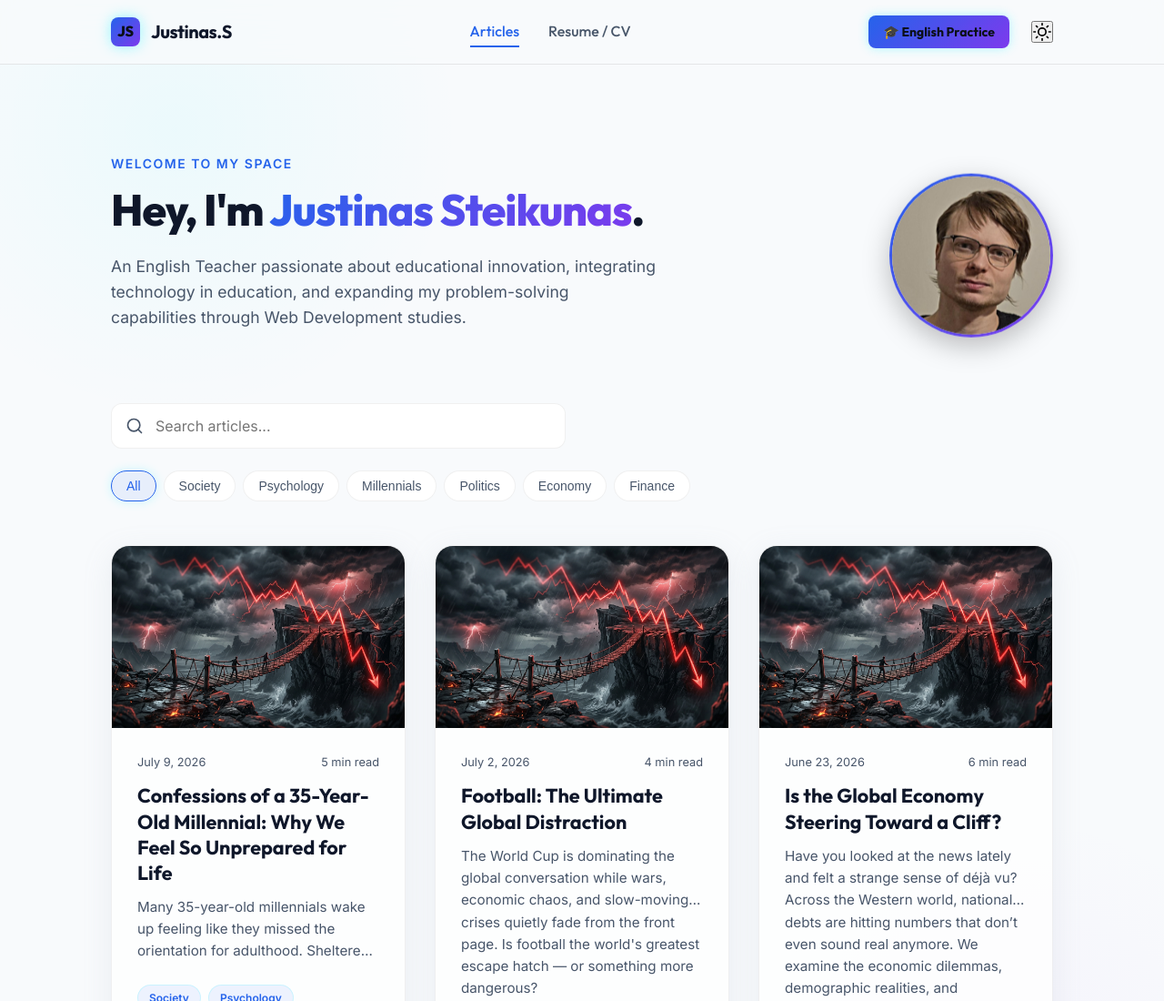
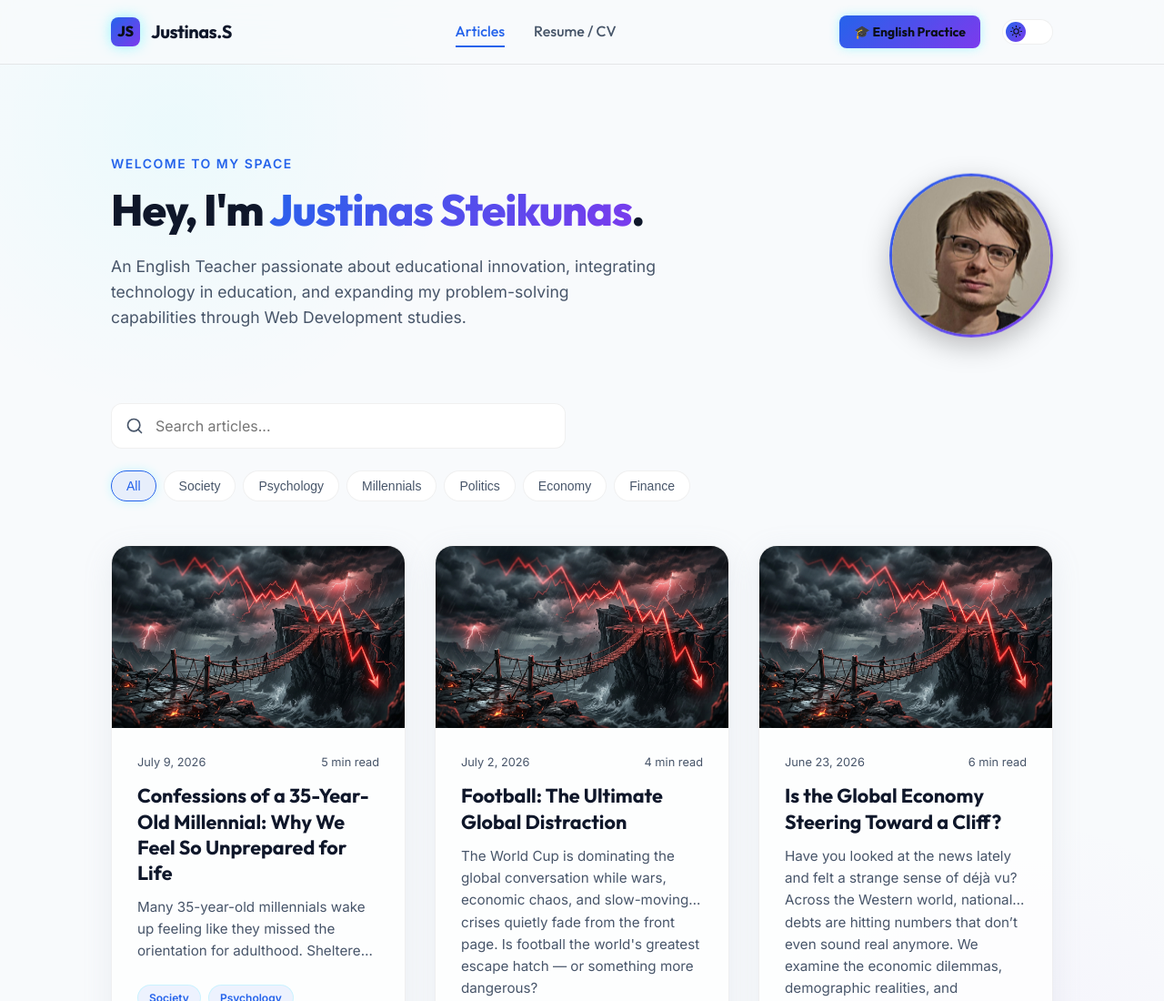
Before and after one commit to reganas/personal_blog, a website with bundled scripts: page index.html in a window 1280 px wide. Shown: the top 1100 px of the page at 91% size. Built offline with nearby package versions, Linux system fonts and the light colour scheme.

Commit message:
fix: restore CSS corruption, revert bottom back btn, improve theme toggle to pill switch

```diff
--- a/css/partials/_style-components.css
+++ b/css/partials/_style-components.css
@@ -145,12 +145,7 @@
 }
 
 /* Detail view styling */
-.back-btn--bottom {
-  margin-top: 3rem;
-}
-
-
-  max-width: 800px;
+.post-detail-section {
   margin: 0 auto;
   padding: 4rem 1.5rem;
   animation: slideUp 0.8s cubic-bezier(0.16, 1, 0.3, 1);
--- a/css/partials/_style-layout.css
+++ b/css/partials/_style-layout.css
@@ -120,32 +120,53 @@ nav {
   box-shadow: 0 0 10px rgba(0, 242, 254, 0.2);
 }
 
-
+.theme-toggle-btn {
   background: none;
   border: none;
-  color: var(--text-primary);
   cursor: pointer;
-  width: 40px;
-  height: 40px;
-  border-radius: 50%;
+  padding: 0;
   display: flex;
   align-items: center;
-  justify-content: center;
+}
+
+.theme-toggle-track {
+  display: flex;
+  align-items: center;
+  width: 56px;
+  height: 28px;
+  border-radius: 999px;
   background: var(--input-bg);
   border: 1px solid var(--card-border);
-  transition: all 0.3s ease;
+  padding: 3px;
+  transition: border-color 0.3s ease, box-shadow 0.3s ease;
 }
 
-.theme-toggle-btn:hover {
-  transform: scale(1.05);
+.theme-toggle-btn:hover .theme-toggle-track {
   border-color: var(--accent-primary);
   box-shadow: 0 0 10px rgba(0, 242, 254, 0.2);
 }
 
-.theme-toggle-btn svg {
-  width: 20px;
-  height: 20px;
-  transition: transform 0.5s ease;
+.theme-toggle-thumb {
+  width: 22px;
+  height: 22px;
+  border-radius: 50%;
+  background: linear-gradient(135deg, var(--accent-primary), var(--accent-secondary));
+  display: flex;
+  align-items: center;
+  justify-content: center;
+  transition: transform 0.35s cubic-bezier(0.4, 0, 0.2, 1);
+  transform: translateX(0);
+  flex-shrink: 0;
+}
+
+[data-theme="dark"] .theme-toggle-thumb {
+  transform: translateX(28px);
+}
+
+.theme-toggle-thumb svg {
+  width: 13px;
+  height: 13px;
+  stroke: #0b0f17;
 }
 
 /* Home Page Grid & Hero */
--- a/index.html
+++ b/index.html
@@ -36,22 +36,22 @@
             <span></span><span></span><span></span>
           </button>
           <button id="theme-toggle" class="theme-toggle-btn" aria-label="Toggle Light/Dark Theme">
-            <!-- SVG Moon Icon (default dark mode view) -->
-            <svg id="theme-icon-moon" xmlns="http://www.w3.org/2000/svg" viewBox="0 0 24 24" fill="none" stroke="currentColor" stroke-width="2" stroke-linecap="round" stroke-linejoin="round">
-              <path d="M21 12.79A9 9 0 1 1 11.21 3 7 7 0 0 0 21 12.79z"></path>
-            </svg>
-            <!-- SVG Sun Icon (hidden by default, shown in light mode) -->
-            <svg id="theme-icon-sun" class="hidden-icon" style="display: none;" xmlns="http://www.w3.org/2000/svg" viewBox="0 0 24 24" fill="none" stroke="currentColor" stroke-width="2" stroke-linecap="round" stroke-linejoin="round">
-              <circle cx="12" cy="12" r="5"></circle>
-              <line x1="12" y1="1" x2="12" y2="3"></line>
-              <line x1="12" y1="21" x2="12" y2="23"></line>
-              <line x1="4.22" y1="4.22" x2="5.64" y2="5.64"></line>
-              <line x1="18.36" y1="18.36" x2="19.78" y2="19.78"></line>
-              <line x1="1" y1="12" x2="3" y2="12"></line>
-              <line x1="21" y1="12" x2="23" y2="12"></line>
-              <line x1="4.22" y1="19.78" x2="5.64" y2="18.36"></line>
-              <line x1="18.36" y1="5.64" x2="19.78" y2="4.22"></line>
-            </svg>
+            <span class="theme-toggle-track">
+              <span class="theme-toggle-thumb">
+                <!-- Moon -->
+                <svg id="theme-icon-moon" xmlns="http://www.w3.org/2000/svg" viewBox="0 0 24 24" fill="none" stroke="currentColor" stroke-width="2" stroke-linecap="round" stroke-linejoin="round">
+                  <path d="M21 12.79A9 9 0 1 1 11.21 3 7 7 0 0 0 21 12.79z"></path>
+                </svg>
+                <!-- Sun -->
+                <svg id="theme-icon-sun" style="display:none;" xmlns="http://www.w3.org/2000/svg" viewBox="0 0 24 24" fill="none" stroke="currentColor" stroke-width="2" stroke-linecap="round" stroke-linejoin="round">
+                  <circle cx="12" cy="12" r="5"></circle>
+                  <line x1="12" y1="1" x2="12" y2="3"></line><line x1="12" y1="21" x2="12" y2="23"></line>
+                  <line x1="4.22" y1="4.22" x2="5.64" y2="5.64"></line><line x1="18.36" y1="18.36" x2="19.78" y2="19.78"></line>
+                  <line x1="1" y1="12" x2="3" y2="12"></line><line x1="21" y1="12" x2="23" y2="12"></line>
+                  <line x1="4.22" y1="19.78" x2="5.64" y2="18.36"></line><line x1="18.36" y1="5.64" x2="19.78" y2="4.22"></line>
+                </svg>
+              </span>
+            </span>
           </button>
         </div>
       </nav>
--- a/js/modules/renderer.js
+++ b/js/modules/renderer.js
@@ -256,21 +256,14 @@ export function renderPostDetail(postId) {
         <div class="post-detail-body">
           ${post.content}
         </div>
-
-        <button class="back-btn back-btn--bottom" id="post-detail-back-btn-bottom" aria-label="Go back to homepage">
-          <svg xmlns="http://www.w3.org/2000/svg" width="20" height="20" viewBox="0 0 24 24" fill="none" stroke="currentColor" stroke-width="2" stroke-linecap="round" stroke-linejoin="round">
-            <line x1="19" y1="12" x2="5" y2="12"></line>
-            <polyline points="12 19 5 12 12 5"></polyline>
-          </svg>
-          Back to Articles
-        </button>
       </article>
     `;
 
     const backBtn = document.getElementById("post-detail-back-btn");
-    if (backBtn) backBtn.addEventListener("click", () => { window.location.hash = "#/"; });
-    const backBtnBottom = document.getElementById("post-detail-back-btn-bottom");
-    if (backBtnBottom) backBtnBottom.addEventListener("click", () => { window.location.hash = "#/"; });
+    if (backBtn)
+      backBtn.addEventListener("click", () => {
+        window.location.hash = "#/";
+      });
   });
 }
 
```
